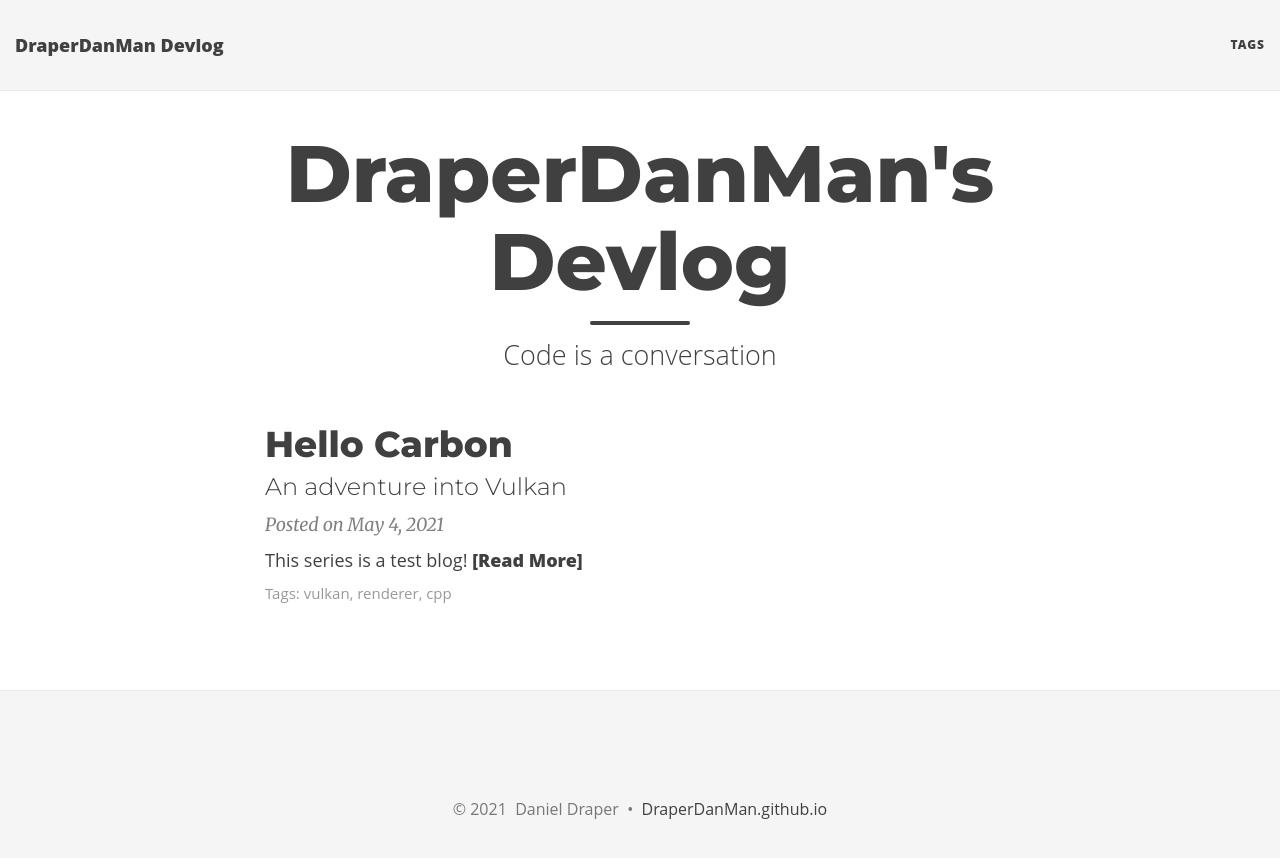
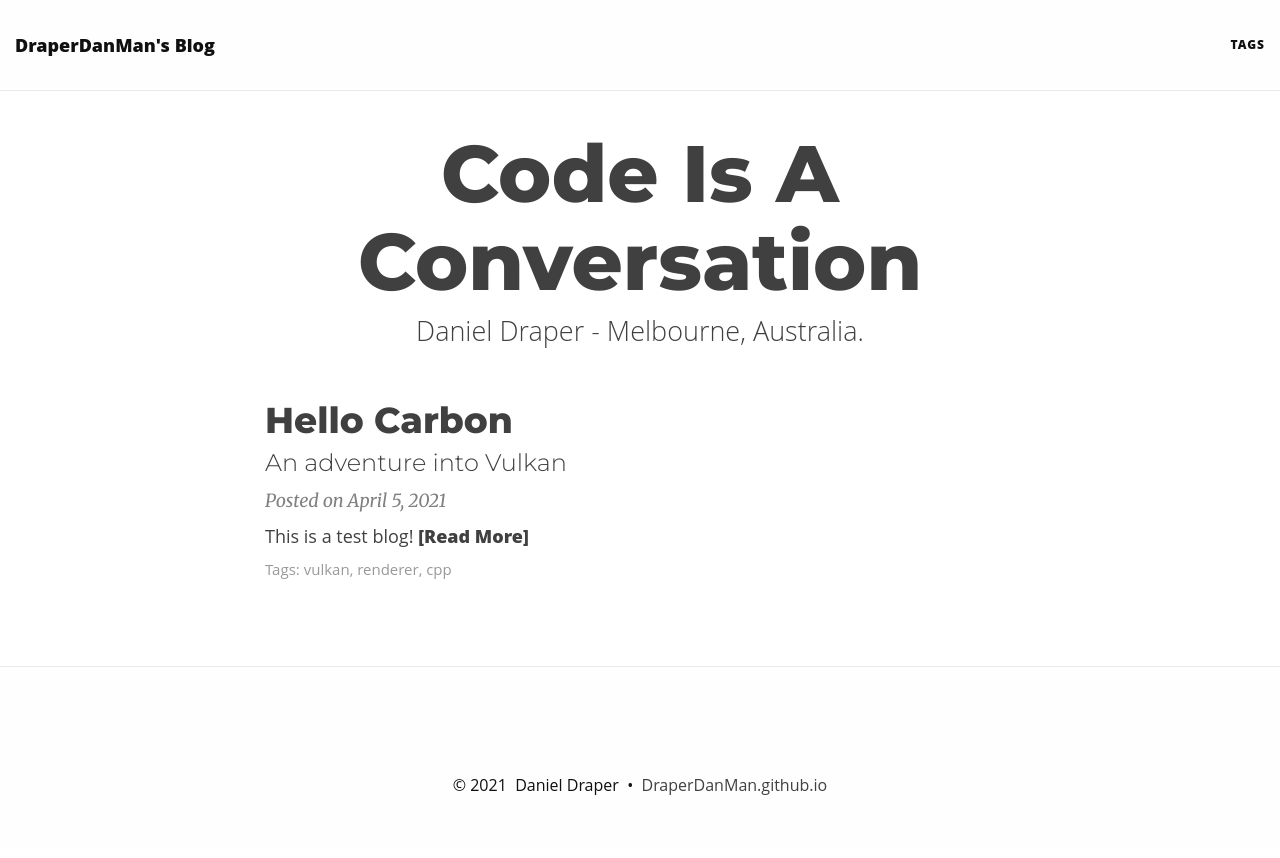
Before and after one commit to DraperDanMan/DraperDanMan.github.io, a Jekyll site: the page built from index.html, in a window 1280 px wide. Shown: the top 858 px of the page. Built offline with Jekyll 4.4.1, drawn with Linux system fonts in a browser that asks for light colours; the list of posts is cut into pages by our own code.

Commit message:
Tweaked Style and updated title

```diff
--- a/_config.yml
+++ b/_config.yml
@@ -1,6 +1,6 @@
 theme: jekyll-theme-tactile
-title: DraperDanMan Devlog
-description: Posts and rants about Unity, C++ and my custom Data-Oriented Engine called Carbon.
+title: DraperDanMan's Blog
+description: Posts about Gamedev, C#, C++, and my custom Data-Oriented Engine called Carbon.
 
 # --- blog info --- #
 
@@ -27,14 +27,14 @@ navbar-links:
 
 # --- CSS options --- #
 
-navbar-col: "#F5F5F5"
-navbar-text-col: "#404040"
-navbar-children-col: "#F5F5F5"
+navbar-col: "#FEFEFE"
+navbar-text-col: "#101010"
+navbar-children-col: "#FAFAFA"
 page-col: "#FFFFFF"
-link-col: "#008AFF"
-hover-col: "#0085A1"
-footer-col: "#F5F5F5"
-footer-text-col: "#777777"
+link-col: "#2A7AE2"
+hover-col: "#111"
+footer-col: "#FEFEFE"
+footer-text-col: "#101010"
 footer-link-col: "#404040"
 
 excerpt_length: 50
--- a/_includes/header.html
+++ b/_includes/header.html
@@ -53,7 +53,6 @@
           <h1>{% if page.title %}{{ page.title }}{% else %}<br/>{% endif %}</h1>
 		  {% if page.subtitle %}
 		    {% if include.type == "page" %}
-            <hr class="small">
             <span class="{{ include.type }}-subheading">{{ page.subtitle }}</span>
 			{% else %}
 			<h2 class="{{ include.type }}-subheading">{{ page.subtitle }}</h2>
--- a/_layouts/post.html
+++ b/_layouts/post.html
@@ -12,6 +12,9 @@ layout: base
         {% assign gh_split =  page.gh-repo | split:'/'  %}
         {% assign gh_user =  gh_split[0]  %}
         {% assign gh_repo =  gh_split[1]  %}
+
+		<!-- Place this tag where you want the button to render. -->
+<a class="github-button" href="https://github.com/DraperDanMan/DraperDanMan.github.io" data-icon="octicon-star" data-show-count="true" aria-label="Star DraperDanMan/DraperDanMan.github.io on GitHub">Star</a>
 
         <div id="header-gh-btns">
           {% if page.gh-badge.size > 0 %}
--- a/_posts/2021-05-04-hello-carbon.md
+++ b/_posts/2021-04-05-hello-carbon.md
@@ -7,7 +7,7 @@ gh-badge: [star, follow]
 tags: [vulkan, renderer, cpp]
 ---
 
-This series is a test blog!
+This is a test blog!
 
 ## A Test
 
--- a/index.html
+++ b/index.html
@@ -1,7 +1,7 @@
 ---
 layout: page
-title: DraperDanMan's Devlog
-subtitle: Code is a conversation
+title: Code Is A Conversation
+subtitle: Daniel Draper - Melbourne, Australia.
 use-site-title: true
 ---
 
```
